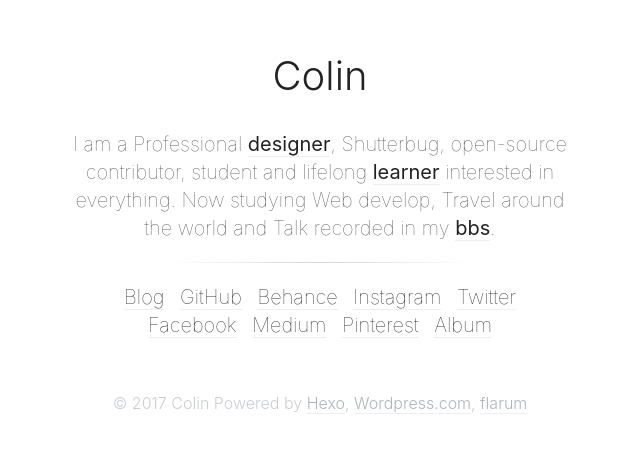
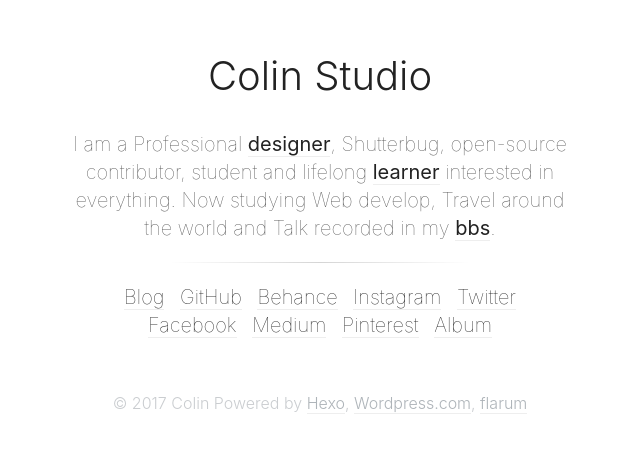
Before and after one commit to colinstudio/colinstudio.github.io, a plain HTML site: page index.html in a window 1280 px wide. Shown: the part 155-608 px from the top of the page, without its empty margins (320-960 px from the left). Drawn offline with Linux system fonts and the light colour scheme.

Commit message:
Update index.html

```diff
--- a/index.html
+++ b/index.html
@@ -30,7 +30,7 @@
         <div class="home">
   <div class="content">
     <div class="profile">
-      <h1 class="nickname">Colin</h1>
+      <h1 class="nickname">Colin Studio</h1>
       <div class="description">
         <p></p><p>I am a Professional <strong><a href="https://designorig.wordpress.com/">designer</a></strong>, Shutterbug, open-source contributor, student and lifelong <strong><a href="https://curiochinese.com/">learner</a></strong> interested in everything. Now studying Web develop, Travel around the world and Talk recorded in my <strong><a href="http://frontui.com/">bbs</a></strong>.</p>
 <p></p>
```
